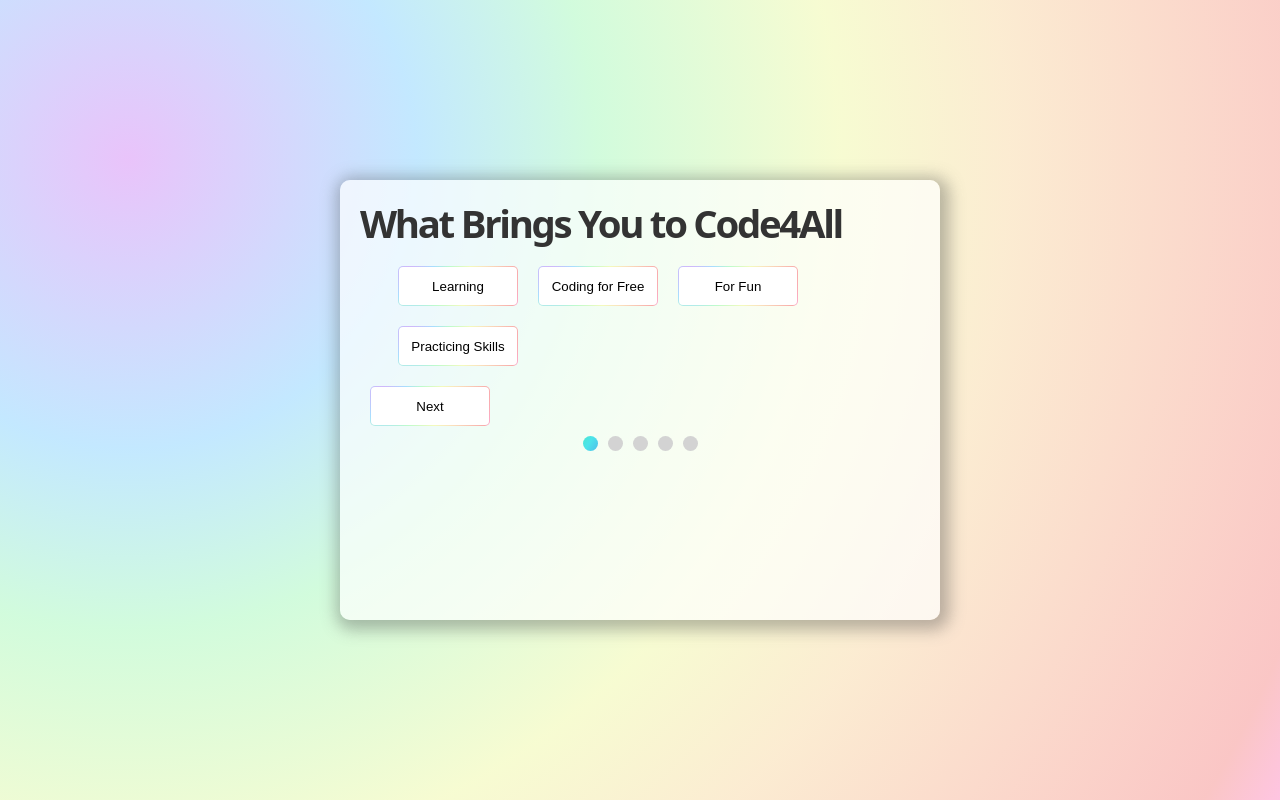
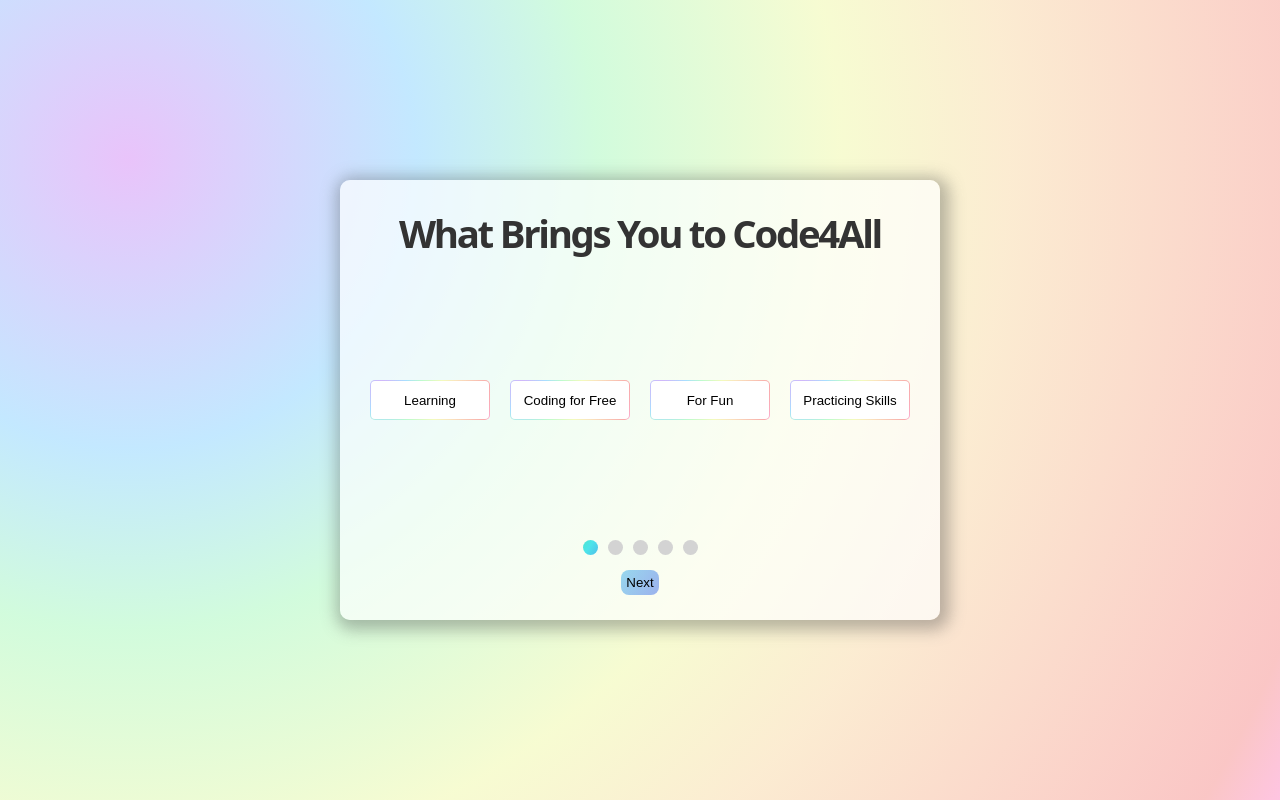
Before and after one commit to rubyoliveira/Code4All, a React (Vite) app in the folder front-end/my-vite-app/: page /survey in a window 1280 px wide. Built offline with nearby package versions, Linux system fonts and the light colour scheme.

Commit message:
working on rerouting

```diff
--- a/front-end/my-vite-app/src/Survey.css
+++ b/front-end/my-vite-app/src/Survey.css
@@ -52,9 +52,20 @@
     top: 50%;
     transform: translate(-50%, -50%);
     width: 100%;
+    justify-content: space-between;
+    flex-wrap: wrap;
+    align-content: stretch;
   }
 
-  .content button {
+  .container-survey{
+    display: flex;
+    flex-direction: row;
+    flex-wrap: wrap;
+    justify-content: center;
+    align-items: center;
+  }
+
+  .container-survey button {
     width: 15vh;
     height: 5vh;
     margin: 10px;
@@ -66,7 +77,7 @@
     background-image: radial-gradient( circle farthest-corner at 10% 20%, rgba(223, 168, 248, 1) 0%, rgba(168,222,258,1) 21.9%, rgba(189,250,205,1) 35.6%, rgba(243,250,189,1) 53.9%, rgba(250,227,189,1) 66.8%, rgba(248,172,171,1) 95%, rgba(254,170,212,1) 99.9% );
     cursor: pointer;
   }
-  .content button::before {
+  .container-survey button::before {
     content: "";
     position: absolute;
     left: 1px;
@@ -79,7 +90,7 @@
     transition: 200ms
   }
 
-  .content button::after {
+  .container-survey button::after {
     content: attr(data);
     font-size: 16px;
     background-image: radial-gradient( circle farthest-corner at 10% 20%, rgba(223, 168, 248, 1) 0%, rgba(168,222,258,1) 21.9%, rgba(189,250,205,1) 35.6%, rgba(243,250,189,1) 53.9%, rgba(250,227,189,1) 66.8%, rgba(248,172,171,1) 95%, rgba(254,170,212,1) 99.9% );
@@ -87,14 +98,14 @@
     color: transparent;
     transition: 200ms
   }
-  .content button:hover::before {
+  .container-survey button:hover::before {
     opacity: 50%;
     top: 0px;
     right: 0px;
     bottom: 0px;
     left: 0px;
   }
-  .content button:hover::after{
+  .container-survey button:hover::after{
     color: white;
   }
 
@@ -143,3 +154,66 @@
 .star-rating .star-content .star.hover{
     color: gold;
 }
+
+.container-survey button:active{
+    color: white;
+    background: linear-gradient(124deg, #ff2200c7, #e81d1dc7, #e8b71dc7, #e3e81dc7, #1de840c7, #1ddde8c7, #2b1de8c7, #dd00f3c7, #dd00f3c7);
+    background-size: 1800% 1800%;
+    -webkit-animation: rainbow 18s ease infinite;
+    -z-animation: rainbow 18s ease infinite;
+    -o-animation: rainbow 18s ease infinite;
+    animation: rainbow 18s ease infinite;
+}
+
+.container-survey button:focus{
+    background: linear-gradient(124deg, #ff2200c7, #e81d1dc7, #e8b71dc7, #e3e81dc7, #1de840c7, #1ddde8c7, #2b1de8c7, #dd00f3c7, #dd00f3c7);
+    background-size: 1800% 1800%;
+    -webkit-animation: rainbow 18s ease infinite;
+    -z-animation: rainbow 18s ease infinite;
+    -o-animation: rainbow 18s ease infinite;
+    animation: rainbow 18s ease infinite;
+}
+
+.container-survey button:focus::before {
+    opacity: 50%;
+    top: 0px;
+    right: 0px;
+    bottom: 0px;
+    left: 0px;
+  }
+  .container-survey button:focus::after{
+    color: white;
+  }
+
+
+  .survey-buttons button{
+    margin: 5px;
+    border: none;
+    padding: 5px;
+    border-radius: 8px;
+    background: linear-gradient(124deg, #ff220073, #e81d1d73, #e8b71d73, #e3e81d73, #1de84073, #1ddde873, #2b1de873, #dd00f373, #dd00f373);
+    background-size: 1800% 1800%;
+    -webkit-animation: rainbow 18s ease infinite;
+    -z-animation: rainbow 18s ease infinite;
+    -o-animation: rainbow 18s ease infinite;
+    animation: rainbow 18s ease infinite;
+  }
+
+  .bottom-survey{
+    display: flex;
+    flex-direction: column;
+    align-items: center;
+    width: 100%;
+    flex-wrap: nowrap;
+    justify-content: center;
+  }
+
+  .top-survey{
+    display: flex;
+    flex-direction: column;
+    align-items: center;
+    height: 55%;
+    width: 100%;
+    margin-top: 10px;
+    justify-content: space-between;
+  }
--- a/front-end/my-vite-app/src/Survey.jsx
+++ b/front-end/my-vite-app/src/Survey.jsx
@@ -1,10 +1,10 @@
 import { useState } from 'react';
+import { recommendations, fetchCards } from "./recommendation";
 import './Survey.css';
 import { useNavigate, Link} from 'react-router-dom';
 import { UserContext } from './UserContext.js';
 
 const Survey = ({username}) => {
-    console.log("User set in localStorage", username);
     const [step, setStep] = useState(1);
     const [interest, setInterest] = useState('');
     const [level, setLevel] = useState('');
@@ -17,53 +17,12 @@
     const nextStep = () => setStep(step + 1);
     const prevStep = () => setStep(step - 1);
 
-    const submitSurvey = (level, rating, languages) => {
-        fetchCards();
-        recommendations(courses, level, rating, languages);
+    const submitSurvey = (level, rating) => {
+        fetchCards()
+            .then(data => setCourses(data))
+            .catch(error => console.error('Error fetching cards:', error))
+            setRecommendedCourses(recommendations(courses, level, rating))
         nextStep();
-    };
-    const fetchCards = () => {
-        fetch(`${import.meta.env.VITE_BACKEND_ADDRESS}/courses`)
-          .then(response => {
-            if (!response.ok) {
-              throw new Error(`HTTP error! status: ${response.status}`);
-            }
-            return response.json();
-          })
-          .then(data => {
-            setCourses(data);
-            recommendations(data, level, rating, languages);
-          })
-          .catch(error => {
-            console.error('Error fetching cards:', error);
-          });
-      };
-
-    const recommendations = async (courses, level, rating, languages) => {
-        const fetchAverageRating = async (courseId) => {
-            try {
-                const response = await fetch(`${import.meta.env.VITE_BACKEND_ADDRESS}/courses/${courseId}/average-rating`);
-                if (!response.ok) {
-                    throw new Error(`Failed to fetch average rating: ${response.status} ${response.statusText}`);
-                }
-                const data = await response.json();
-                return data.averageRating;
-            } catch (error) {
-                console.error('Error fetching average rating:', error);
-                return null;
-            }
-        };
-        const ratings = await Promise.all(courses.map(course => fetchAverageRating(course.title)));
-        const coursesWithRatings = courses.map((course, index) => ({
-            ...course,
-            avgRating: ratings[index]
-        }));
-        const filteredCourses = coursesWithRatings.filter(course => {
-            return course.difficulty === level && course.avgRating >= rating;
-
-        });
-        const sortedCourses = filteredCourses.sort((a, b) => a.avgRating - b.avgRating);
-        setRecommendedCourses(sortedCourses.slice(0, 3));
     };
 
     const handleRecommendations = (recommendations) => {
@@ -97,31 +56,24 @@
       <>
         <div className="signup">
             <div className = "content">
-            { step === 1 && <div>
+            { step === 1 && <div className = "top-survey">
                 <h3>What Brings You to Code4All</h3>
-                <div className = "container">
+                <div className = "container-survey">
                     <button onClick = {() => setInterest('Learning')}>Learning</button>
                     <button onClick = {() => setInterest('Coding for Free')}>Coding for Free</button>
                     <button onClick = {() => setInterest('For Fun')}>For Fun</button>
                     <button onClick = {() => setInterest('Practicing Skills')}>Practicing Skills</button>
                 </div>
-                <div className = "page-buttons">
-                    <button onClick = {nextStep}>Next</button>
-                </div>
             </div>}
-            {step === 2 && <div>
+            {step === 2 && <div className = "top-survey">
                 <h3>What is your Coding Level</h3>
-                <div className = "container">
+                <div className = "container-survey">
                     <button onClick = {() => setLevel('Beginner')}>Beginner</button>
                     <button onClick = {() => setLevel('Intermediate')}>Intermediate</button>
                     <button onClick = {() => setLevel('Expert')}>Expert</button>
                 </div>
-                <div className = "page-buttons">
-                    <button onClick = {prevStep}>Prev</button>
-                    <button onClick = {nextStep}>Next</button>
-                </div>
             </div>}
-            {step === 3 && <div>
+            {step === 3 && <div className = "top-survey">
                 <h3>What Would you Rate yourself at this Level</h3>
                 <div className = "star-rating">
                     <div className = "star-content">
@@ -138,38 +90,37 @@
                         ))}
                     </div>
                 </div>
-                <div className = "page-buttons">
-                    <button onClick = {prevStep}>Prev</button>
-                    <button onClick = {nextStep}>Next</button>
-                </div>
             </div>}
-            {step === 4 && <div>
+            {step === 4 && <div className = "top-survey">
                 <h3>What Languages are you Interested in</h3>
-                <div className = "container">
+                <div className = "container-survey">
                     <button onClick = {() => handleLanguageSelection('Python')}>Python</button>
                     <button onClick = {() => handleLanguageSelection('Java')}>Java</button>
                     <button onClick = {() => handleLanguageSelection('JavaScript')}>JavaScript</button>
                     <button onClick = {() => handleLanguageSelection('Ruby')}>Ruby</button>
                     <button onClick = {() => handleLanguageSelection('C')}>C</button>
                 </div>
-                <div className = "page-buttons">
-                    <button onClick = {prevStep}>Prev</button>
-                    <button onClick = {() => submitSurvey(level, rating, languages)}>Submit</button>
-                </div>
             </div>}
-            {step === 5 && <div>
+            {step === 5 && <div className = "top-survey">
                 <h3>Recommended Courses</h3>
                     {recommendedCourses.map((card, index) => (
                         <div key={index}>
                             <p>Title: {card.title}</p>
                         </div>
                     ))}
-                    <Link to = "/courses"><button onClick = {() => handleRecommendations(recommendedCourses)}>Go To Home Page</button></Link>
             </div>}
+            <div className = "bottom-survey">
             <div className = "progress-bar">
                 {[1,2,3,4,5].map(dot => (
                     <div key = {dot} className = {`dot ${step >= dot ? 'active' : ''}`}></div>
                 ))}
+            </div>
+                 <div className = "survey-buttons">
+                    {step != 1 && step != 5 && <button onClick = {prevStep}>Prev</button>}
+                    {step != 4 && step != 5 && <button onClick = {nextStep}>Next</button>}
+                    {step === 4 && <button onClick = {() => submitSurvey(level, rating, languages)}>Submit</button>}
+                    {step === 5 &&<Link to = "/courses"><button onClick = {() => handleRecommendations(recommendedCourses)}>Go To Home Page</button></Link>}
+                </div>
             </div>
             </div>
         </div>
--- /dev/null
+++ b/front-end/my-vite-app/src/recommendation.js
@@ -0,0 +1,38 @@
+export const fetchCards = () => {
+     try {
+        const response = fetch(`${import.meta.env.VITE_BACKEND_ADDRESS}/courses`)
+        if (!response.ok) {
+          throw new Error(`HTTP error! status: ${response.status}`);
+        }
+        return response.json();
+      } catch(error) {
+        console.error('Error fetching cards:', error);
+        throw error;
+      }
+  };
+
+export const recommendations = async (courses, level, rating) => {
+    const fetchAverageRating = async (courseId) => {
+        try {
+            const response = await fetch(`${import.meta.env.VITE_BACKEND_ADDRESS}/courses/${courseId}/average-rating`);
+            if (!response.ok) {
+                throw new Error(`Failed to fetch average rating: ${response.status} ${response.statusText}`);
+            }
+            const data = await response.json();
+            return data.averageRating;
+        } catch (error) {
+            console.error('Error fetching average rating:', error);
+            return null;
+        }
+    };
+    const ratings = await Promise.all(courses.map(course => fetchAverageRating(course.title)));
+    const coursesWithRatings = courses.map((course, index) => ({
+        ...course,
+        avgRating: ratings[index]
+    }));
+    const filteredCourses = coursesWithRatings.filter(course => {
+        return course.difficulty === level && course.avgRating >= rating;
+    });
+    const sortedCourses = filteredCourses.sort((a, b) => a.avgRating - b.avgRating);
+    return (sortedCourses.slice(0, 3));
+};
```
